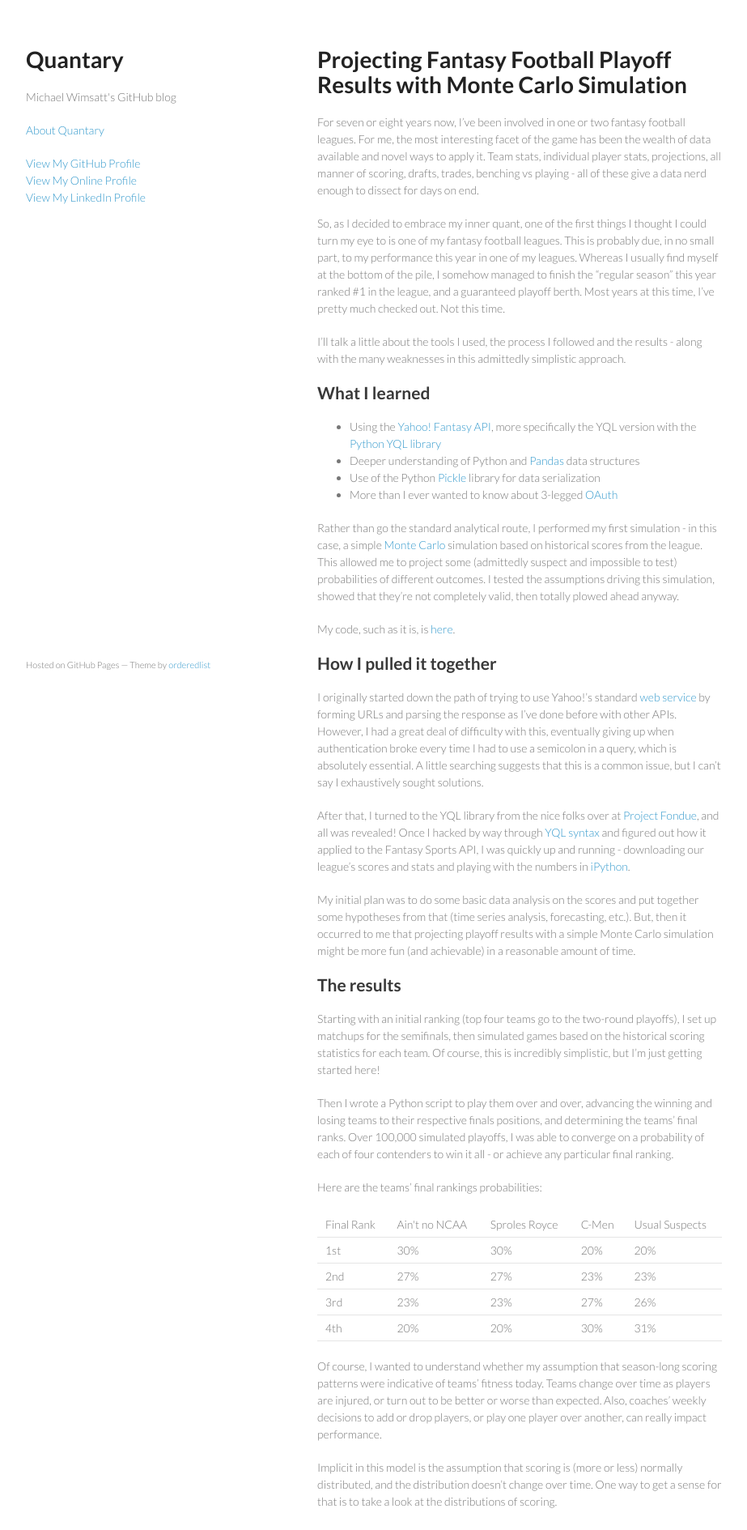
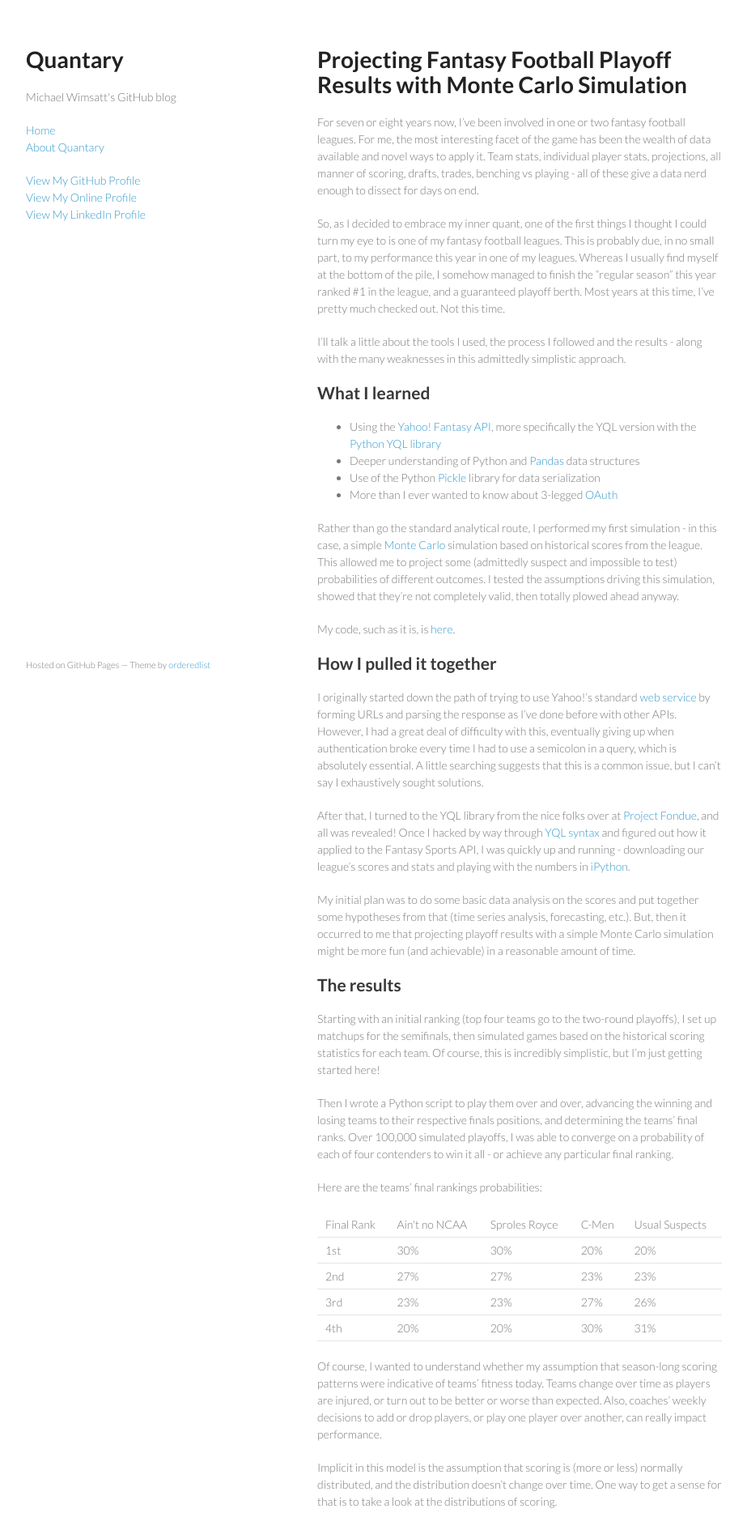
Before and after one commit to wimsy/wimsy.github.com, a Jekyll site: the page built from _posts/2012-12-11-projecting-fantasy-football-playoff-results.md, in a window 1280 px wide. Shown: the top 1889 px of the page at 81% size, without its empty margins (178-1101 px from the left). Built offline with Jekyll 4.4.1, drawn with Linux system fonts in a browser that asks for light colours; comment, search, counter and statistics services are not loaded.

Commit message:
Added link to top

```diff
--- a/_layouts/default.html
+++ b/_layouts/default.html
@@ -19,6 +19,7 @@
         <p>Michael Wimsatt's GitHub blog</p>
 
 		<p class="view">
+			<a href="/">Home</a><br>
 			<a href="/about/">About Quantary</a><br>
 		</p>
 
```
